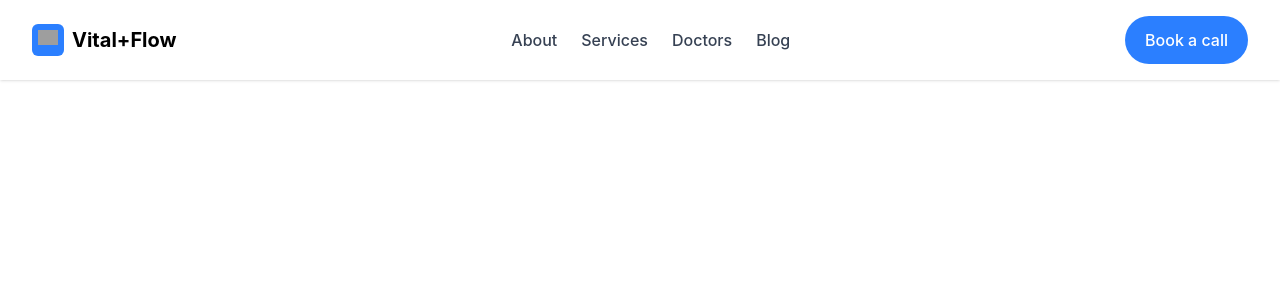
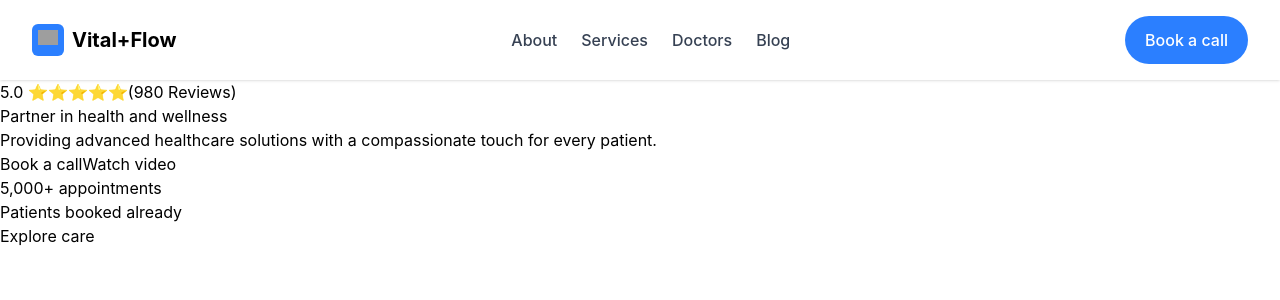
Before and after one commit to GhotaiPayenda/vital-flow-react-Project, a React (Vite) app: page / in a window 1280 px wide. Shown: the top 300 px of the page. Built offline with nearby package versions, Linux system fonts and the light colour scheme; grey boxes are pictures that could not be loaded.

Commit message:
create the content of hero section structure

```diff
--- a/src/components/hero/Hero.jsx
+++ b/src/components/hero/Hero.jsx
@@ -4,7 +4,25 @@ export default function Hero() {
   return (
     <>
         <section>
-
+            <div>
+                <span>5.0 ⭐⭐⭐⭐⭐(980 Reviews)</span>
+                <h1>Partner in health and wellness</h1>
+                <p>Providing advanced healthcare solutions with a compassionate touch for every patient.</p>
+                <div>
+                    <button>Book a call</button>
+                    <button>Watch video</button>
+                </div>
+                <div>
+                    <img src="" alt="" />
+                    <img src="" alt="" />
+                    <img src="" alt="" />
+                    <div>
+                        <p>5,000+ appointments</p>
+                        <span>Patients booked already</span>
+                    </div>
+                </div>
+                <a href="">Explore care</a>
+            </div>
         </section>
 
     </>
```
